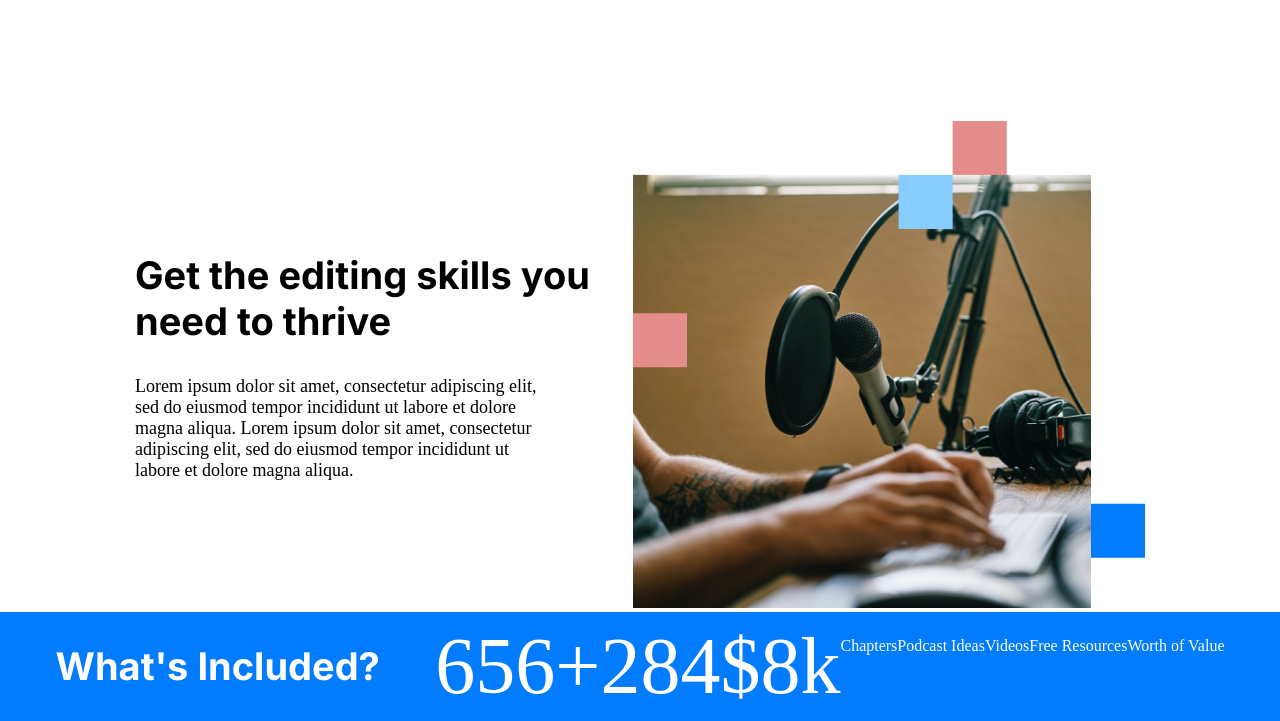
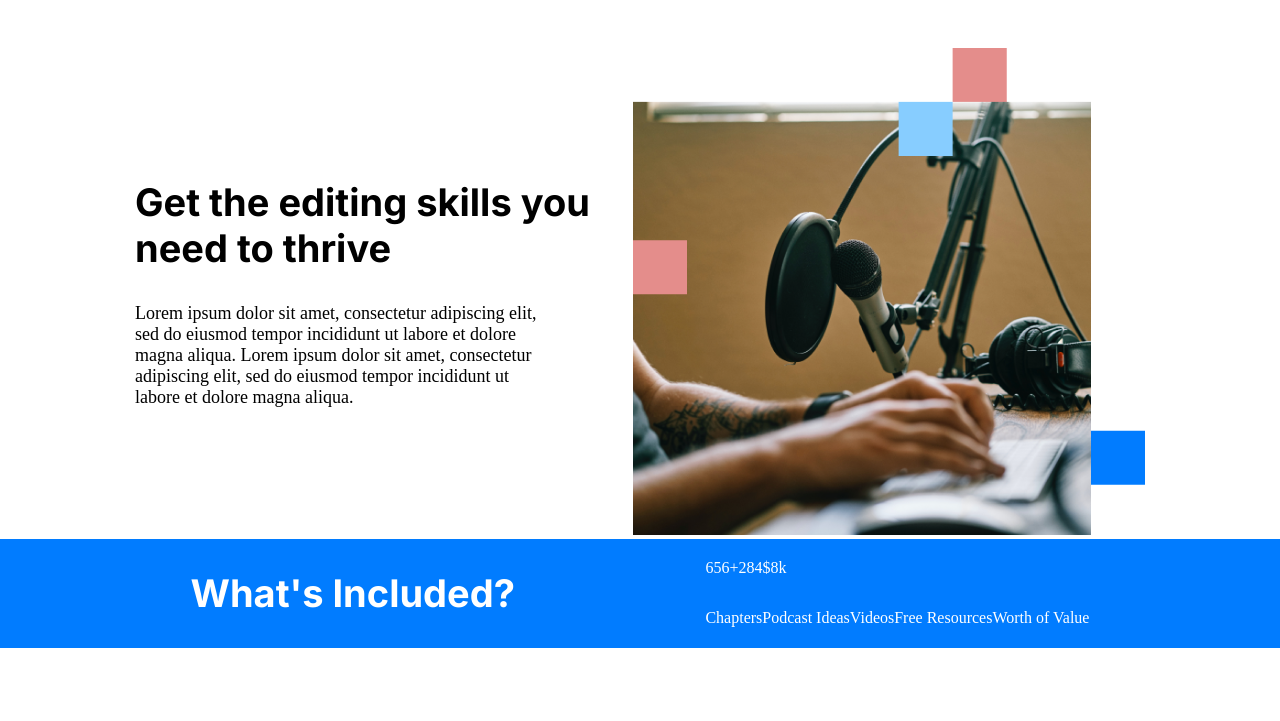
Before and after one commit to TurdukeevaBegaiym/Course.work.figma, a plain HTML site: page index.html in a window 1280 px wide. Shown: the part 1751-2472 px from the top of the page. After the commit the page ends 2399 px from the top, so only its background shows below. Drawn offline with Linux system fonts and the light colour scheme.

Commit message:
section-one

```diff
--- a/index.html
+++ b/index.html
@@ -27,6 +27,7 @@
 
       <div class="row">
         <div class="col-6">
+          <div class="one">
           <h1>Learn How To Launch a Successful Podcast</h1>
           <p>Lorem ipsum dolor sit amet, consectetur adipiscing elit, sed do eiusmod tempor incididunt ut labore et dolore magna aliqua.</p>
           <span>$189</span>
@@ -34,6 +35,7 @@
           <div class="buttons">
             <img src="./buttonpink.png" alt="">
             <img src="./bottongrey.png" alt="">
+          </div>
           </div>
         </div>
         <div class="col-6">
@@ -98,16 +100,20 @@
   <section class="blue-white">
     <h2>What's Included?</h2>
     <div class="blue">
-      <span>6</span>
-      <span>56+</span>
-      <span>28</span>
-      <span>4</span>
-      <span>$8k</span>
-      <p>Chapters</p>
-      <p>Podcast Ideas</p>
-      <p>Videos</p>
-      <p>Free Resources</p>
-      <p>Worth of Value</p>
+      <div class="count">
+        <p>6</p>
+        <p>56+</p>
+        <p>28</p>
+        <p>4</p>
+        <p>$8k</p>
+        </div>
+      <div class="count count-1">
+        <p>Chapters</p>
+        <p>Podcast Ideas</p>
+        <p>Videos</p>
+        <p>Free Resources</p>
+        <p>Worth of Value</p>
+      </div>
     </div>
   </section>
 
--- a/style.css
+++ b/style.css
@@ -53,10 +53,12 @@ section.section-one {
   justify-content: center;
   height: 43px;
 }
-section.section-one h6,p {
-  display: flex;
-  justify-content: center;
+.section-one h6{
+  margin-top: 10px;
 
+}
+.section-one p {
+  margin-top: -6px;
 }
 section.section-two {
   background-color: #FBFBFB;
@@ -134,12 +136,10 @@ p.width-p {
   color: white;
   max-width: 100%;
 }
-.blue {
+.count {
   display: flex;
-  flex-wrap: wrap;
-  justify-content: space-around;
 }
-span {
-  font-size: 80px;
 
+.count div span {
+  font-size: 80px
 }
```
